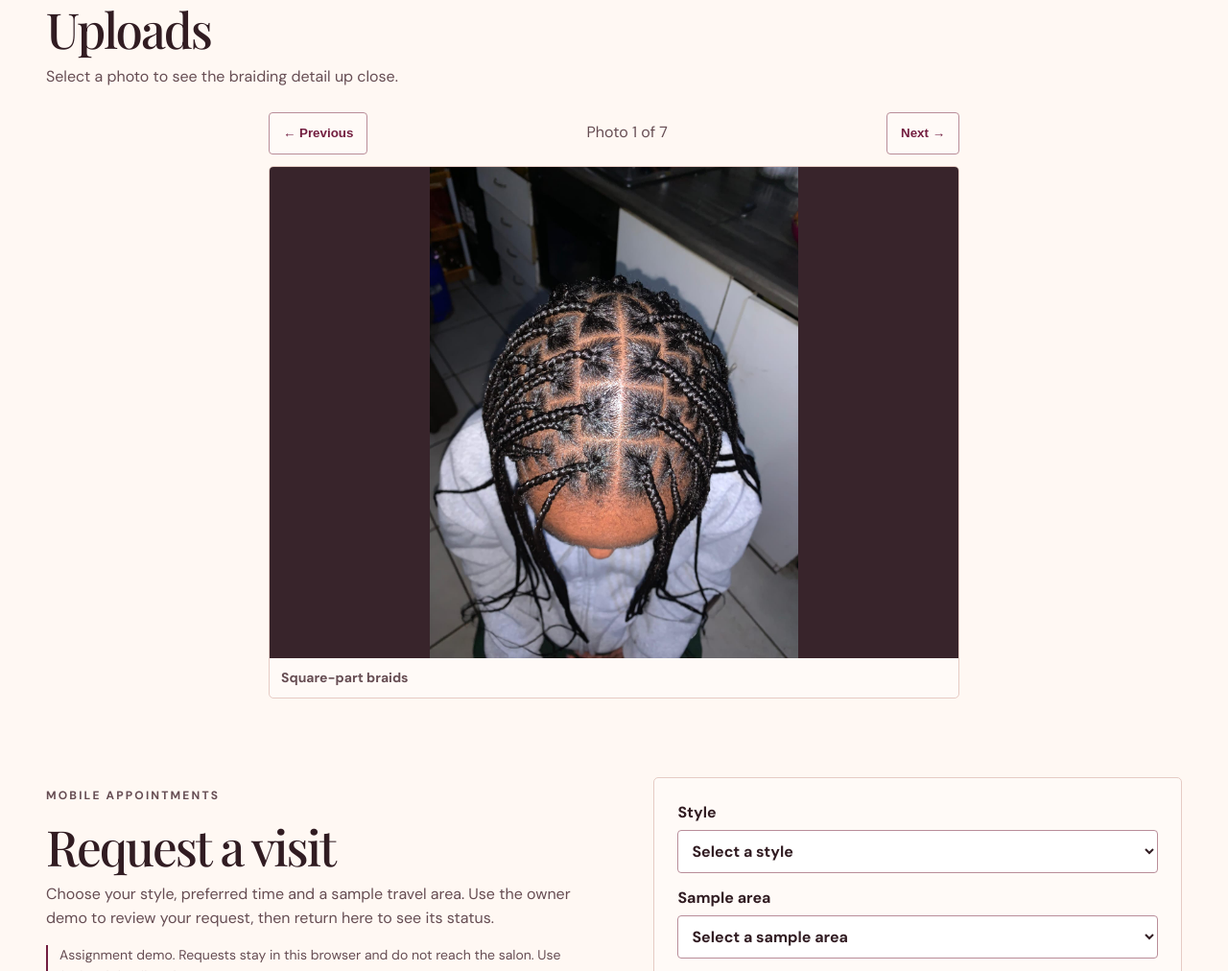
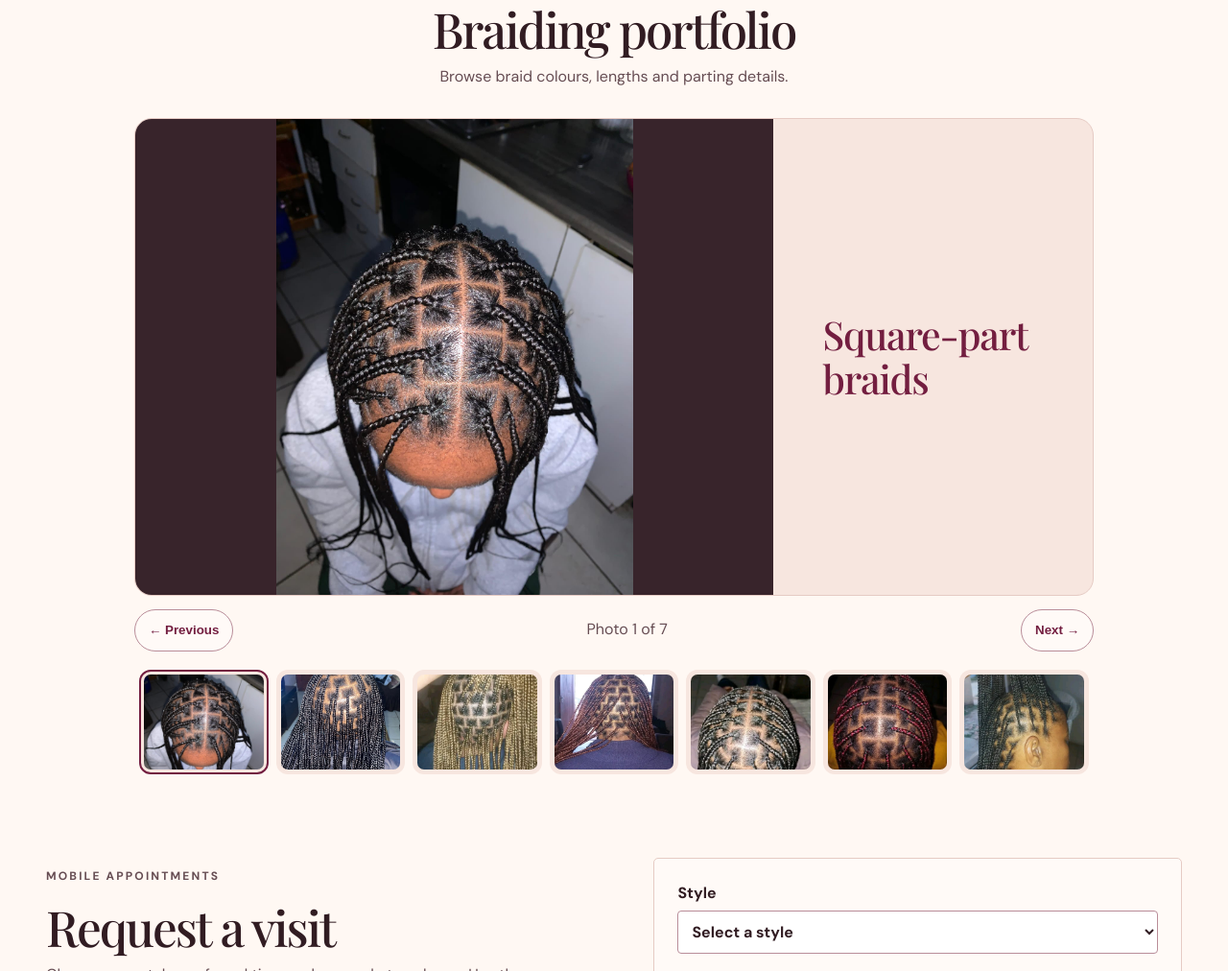
Before and after one commit to Lilonke01/queencess-braids, a plain HTML site: page dist/index.html in a window 1280 px wide. Shown: the part 1328-2340 px from the top of the page at 96% size. Drawn offline with nearby package versions, Linux system fonts and the light colour scheme; a web font is replaced by a local one.

Commit message:
Present braid photos as a portfolio

```diff
--- a/dist/index.html
+++ b/dist/index.html
@@ -44,14 +44,9 @@
     </section>
     <!-- The salon photos link to their full-size images. -->
     <section class="shell uploads" id="uploads" aria-labelledby="uploads-title">
-      <h2 id="uploads-title">Uploads</h2>
-      <p class="muted">Select a photo to see the braiding detail up close.</p>
+      <h2 id="uploads-title">Braiding portfolio</h2>
+      <p class="muted">Browse braid colours, lengths and parting details.</p>
       <div class="slideshow" aria-label="Braiding photos">
-        <div class="slideshow-controls" hidden>
-          <button type="button" data-step="-1" aria-label="Previous photo">← <span>Previous</span></button>
-          <p class="slide-position" role="status"></p>
-          <button type="button" data-step="1" aria-label="Next photo"><span>Next</span> →</button>
-        </div>
         <div class="upload-grid">
           <figure>
             <a href="uploads/square-part-braids.jpg" aria-label="View full photo of square-part braids">
@@ -96,6 +91,12 @@
             <figcaption>Side parting detail</figcaption>
           </figure>
         </div>
+        <div class="slideshow-controls" hidden>
+          <button type="button" data-step="-1" aria-label="Previous photo">← <span>Previous</span></button>
+          <p class="slide-position" role="status"></p>
+          <button type="button" data-step="1" aria-label="Next photo"><span>Next</span> →</button>
+        </div>
+        <div class="portfolio-thumbnails" role="group" aria-label="Choose a braid photo" hidden></div>
       </div>
     </section>
     <!-- Collect a style, fictional travel area, and preferred appointment slot. -->
--- a/dist/slideshow.js
+++ b/dist/slideshow.js
@@ -4,13 +4,37 @@ const slideshow = document.querySelector(".slideshow");
 const slides = Array.from(slideshow.querySelectorAll("figure"));
 const controls = slideshow.querySelector(".slideshow-controls");
 const position = slideshow.querySelector(".slide-position");
+const thumbnailStrip = slideshow.querySelector(".portfolio-thumbnails");
 let activeIndex = 0;
+
+// Reuse the uploaded images and captions as accessible thumbnail buttons.
+const thumbnails = slides.map((slide, index) => {
+  const button = document.createElement("button");
+  const thumbnail = document.createElement("img");
+  const caption = slide.querySelector("figcaption").textContent;
+  button.type = "button";
+  button.setAttribute("aria-label", caption);
+  thumbnail.src = slide.querySelector("img").src;
+  thumbnail.alt = "";
+  thumbnail.loading = "lazy";
+  button.append(thumbnail);
+  button.addEventListener("click", () => showSlide(index));
+  thumbnailStrip.append(button);
+  return button;
+});
 
 // Wrap in either direction so the visitor can keep browsing the whole gallery.
 function showSlide(index) {
   activeIndex = (index + slides.length) % slides.length;
   slides.forEach((slide, slideIndex) => {
     slide.hidden = slideIndex !== activeIndex;
+  });
+  thumbnails.forEach((thumbnail, thumbnailIndex) => {
+    if (thumbnailIndex === activeIndex) {
+      thumbnail.setAttribute("aria-current", "true");
+    } else {
+      thumbnail.removeAttribute("aria-current");
+    }
   });
   position.textContent = `Photo ${activeIndex + 1} of ${slides.length}`;
 }
@@ -30,3 +54,4 @@ controls.addEventListener("keydown", (event) => {
 slideshow.classList.add("is-ready");
 showSlide(0);
 controls.hidden = false;
+thumbnailStrip.hidden = false;
--- a/dist/style.css
+++ b/dist/style.css
@@ -98,44 +98,81 @@ footer span{font-size:13px}
   font-weight: 700;
 }
 
-/* The gallery stays browseable as a grid when JavaScript is unavailable. */
+/* The featured photo and thumbnails enhance the grid when JavaScript is available. */
+.uploads h2, .uploads > p { text-align: center; }
 .slideshow.is-ready {
-  width: min(100%, 720px);
-  margin: 24px auto 0;
+  max-width: 1000px;
+  margin: 30px auto 0;
+  min-width: 0;
 }
-.slideshow.is-ready .upload-grid {
-  display: block;
-  margin-top: 0;
+.slideshow.is-ready .upload-grid { display: block; margin: 0; }
+.slideshow.is-ready figure {
+  display: grid;
+  grid-template-columns: minmax(0, 2fr) minmax(0, 1fr);
+  border-radius: 18px;
+  background: #f7e6df;
+  overflow: hidden;
 }
 .slideshow.is-ready figure[hidden],
-.slideshow-controls[hidden] {
-  display: none;
-}
-.slideshow.is-ready img {
-  height: clamp(260px, 64vh, 570px);
+.slideshow-controls[hidden],
+.portfolio-thumbnails[hidden] { display: none; }
+.slideshow.is-ready .upload-grid img {
+  height: clamp(280px, 62vh, 560px);
   aspect-ratio: auto;
   object-fit: contain;
+  border-radius: 0;
   background: #38242b;
+}
+.slideshow.is-ready .upload-grid a:focus-visible { outline-offset: -5px; }
+.slideshow.is-ready figcaption {
+  align-self: center;
+  padding: clamp(18px, 4vw, 52px);
+  color: var(--wine);
+  font: 500 clamp(26px, 3.2vw, 52px)/1.12 var(--serif);
+  letter-spacing: -.03em;
 }
 .slideshow-controls {
   display: grid;
   grid-template-columns: auto 1fr auto;
   align-items: center;
   gap: 8px;
-  margin-bottom: 12px;
+  margin-block: 14px;
 }
 .slideshow-controls button {
   min-height: 44px;
   padding: 8px 14px;
   border: 1px solid #b98d99;
-  border-radius: 4px;
+  border-radius: 24px;
   background: #fffaf7;
   color: var(--wine);
   font-weight: 700;
 }
 .slideshow-controls button:hover { background: var(--rose); }
-.slide-position {
-  margin: 0;
-  text-align: center;
-  color: var(--muted);
+.slide-position { margin: 0; text-align: center; color: var(--muted); }
+.portfolio-thumbnails {
+  display: grid;
+  grid-template-columns: repeat(7, minmax(60px, 1fr));
+  gap: 8px;
+  overflow-x: auto;
+  padding: 5px;
 }
+.portfolio-thumbnails button {
+  padding: 3px;
+  border: 2px solid transparent;
+  border-radius: 12px;
+  background: var(--rose);
+}
+.portfolio-thumbnails button:hover,
+.portfolio-thumbnails button[aria-current="true"] { border-color: var(--wine); }
+.portfolio-thumbnails button:focus-visible { outline-offset: 0; }
+.portfolio-thumbnails img {
+  display: block;
+  width: 100%;
+  aspect-ratio: 5 / 4;
+  object-fit: cover;
+  border-radius: 7px;
+}
+@media (max-width: 640px) {
+  .slideshow.is-ready figure { grid-template-columns: 1fr; }
+  .slideshow.is-ready figcaption { padding: 16px 20px; }
+}
```
